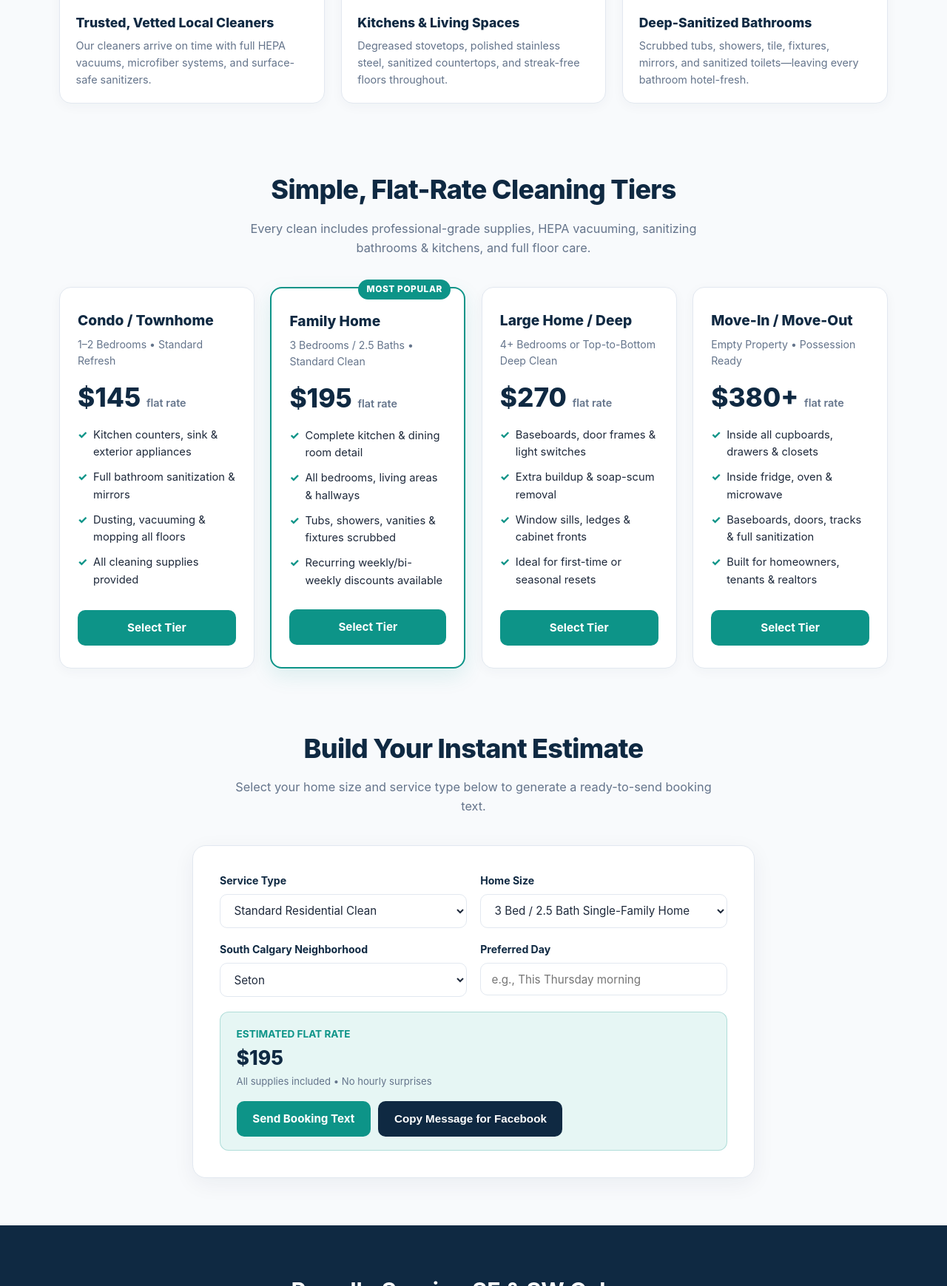
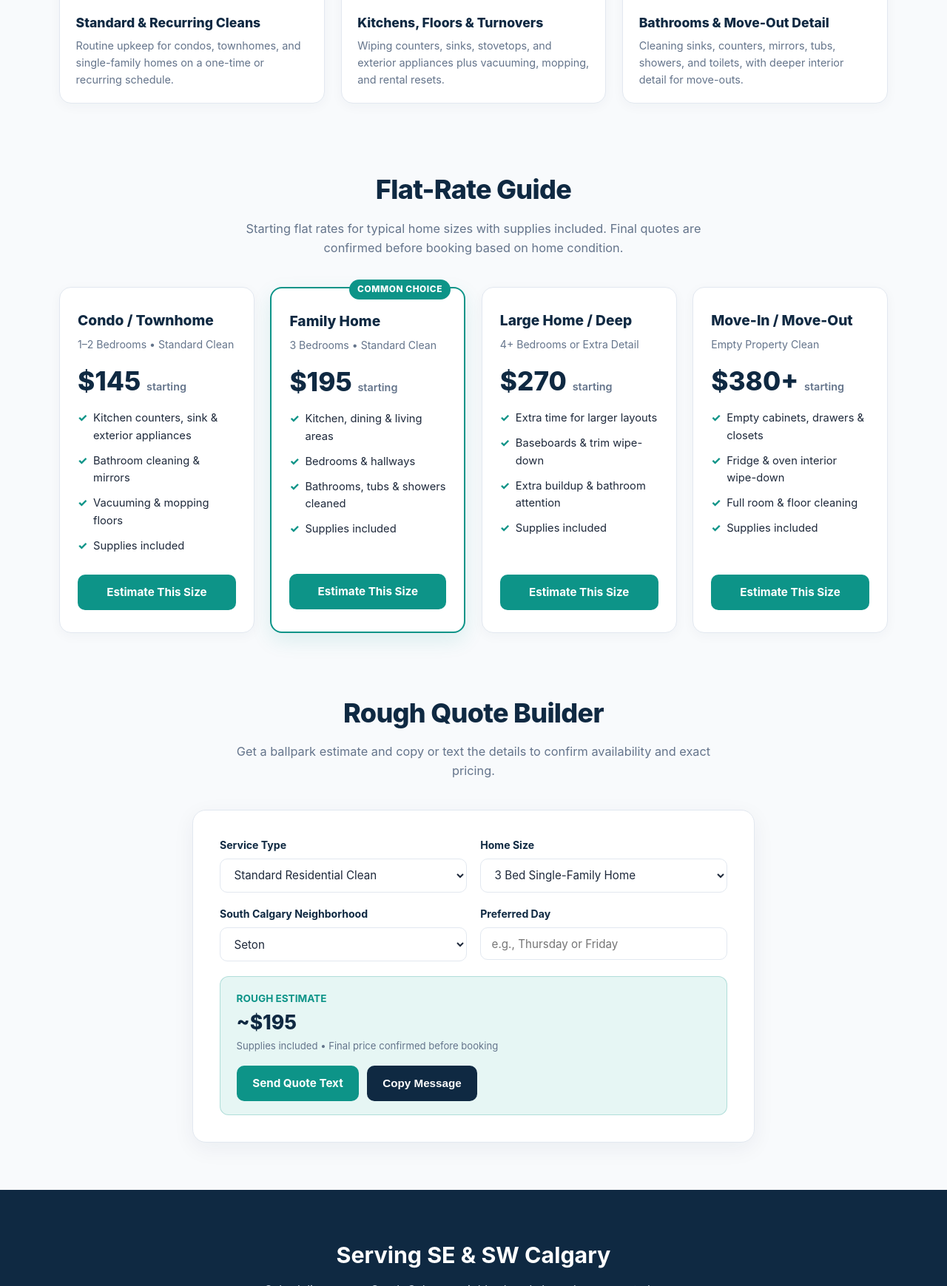
Before and after one commit to ch405monk/southcalgaryhomecare, a plain HTML site: page index.html in a window 1280 px wide. Shown: the part 1061-2800 px from the top of the page at 74% size. Drawn offline with Linux system fonts and the light colour scheme.

Commit message:
Revise text for services and pricing sections
Updated various text elements for clarity and consistency, including service descriptions and pricing details.

```diff
--- a/index.html
+++ b/index.html
@@ -4,7 +4,7 @@
   <meta charset="UTF-8" />
   <meta name="viewport" content="width=device-width, initial-scale=1.0" />
   <title>South Calgary Home Care | Flat-Rate Residential &amp; Move-Out Cleaning</title>
-  <meta name="description" content="Reliable, flat-rate house cleaning, deep cleaning, move-out cleaning, and Airbnb turnovers across SE &amp; SW Calgary. All supplies included." />
+  <meta name="description" content="Flat-rate residential, deep, move-out, and Airbnb turnover cleaning across SE &amp; SW Calgary. Supplies included." />
   <style>
     :root {
       --navy: #0f2942;
@@ -130,7 +130,7 @@
       background: rgba(255, 255, 255, 0.2);
     }
 
-    /* Hero Section with Photo */
+    /* Hero Section */
     .hero {
       background: linear-gradient(135deg, var(--navy-dark) 0%, var(--navy) 65%, #153e63 100%);
       color: #ffffff;
@@ -544,29 +544,29 @@
         <span>South Calgary Home Care</span>
       </a>
       <nav class="nav-links">
-        <a href="#results">Our Work</a>
+        <a href="#services">Services</a>
         <a href="#pricing">Flat-Rate Pricing</a>
-        <a href="#quote">Instant Estimate</a>
+        <a href="#quote">Estimate</a>
         <a href="#areas">Service Areas</a>
       </nav>
-      <a href="#quote" class="btn btn-primary">Book a Clean</a>
+      <a href="#quote" class="btn btn-primary">Request Quote</a>
     </div>
   </header>
 
   <section class="hero">
     <div class="hero-grid">
       <div>
-        <div class="badge">SE &amp; SW Calgary Residential &amp; Turnover Specialists</div>
-        <h1>Spotless Homes. Honest Flat-Rate Pricing.</h1>
-        <p>No hourly clock-watching or surprise add-on fees. Trusted, thorough residential, deep, move-out, and Airbnb turnover cleaning across South Calgary—with all supplies included.</p>
+        <div class="badge">SE &amp; SW Calgary Residential &amp; Turnover Cleaning</div>
+        <h1>Flat-Rate Home Cleaning Across South Calgary.</h1>
+        <p>Upfront flat-rate pricing for residential cleans, deep cleans, move-outs, and short-term rental turnovers across SE &amp; SW Calgary—with cleaning supplies included.</p>
         <div class="hero-actions">
-          <a href="#quote" class="btn btn-primary">Get Your Instant Flat-Rate Quote</a>
-          <a href="sms:5876645006?body=Hi%20South%20Calgary%20Home%20Care!%20I'd%20like%20to%20book%20a%20cleaning." class="btn btn-outline">Text Us: (587) 664-5006</a>
+          <a href="#quote" class="btn btn-primary">Build a Quote Estimate</a>
+          <a href="sms:5876645006?body=Hi%20South%20Calgary%20Home%20Care!%20I'd%20like%20a%20cleaning%20quote." class="btn btn-outline">Text Us: (587) 664-5006</a>
         </div>
         <div class="trust-strip">
-          <span>&#10003; All Supplies Included</span>
-          <span>&#10003; Transparent Flat Rates</span>
-          <span>&#10003; Vetted Local Cleaners</span>
+          <span>&#10003; Supplies Included</span>
+          <span>&#10003; Upfront Flat Rates</span>
+          <span>&#10003; SE &amp; SW Calgary Focus</span>
         </div>
       </div>
 
@@ -574,22 +574,22 @@
         <!-- Upload hero-home.jpg to your GitHub repo to replace the placeholder -->
         <img
           src="hero-home.jpg"
-          alt="Bright, freshly cleaned modern kitchen and living room in South Calgary"
+          alt="Bright residential kitchen and living area in South Calgary"
           onerror="this.src='https://images.unsplash.com/photo-1556911220-bff31c812dba?auto=format&fit=crop&w=900&q=80'"
         />
         <div class="hero-photo-badge">
-          <span><strong>100% Flat-Rate Guarantee</strong> &bull; No Hourly Surprises</span>
+          <span><strong>Flat-Rate Quotes</strong> &bull; Supplies Included</span>
           <span>SE / SW Calgary</span>
         </div>
       </div>
     </div>
   </section>
 
-  <section id="results" style="padding-bottom: 1.5rem;">
+  <section id="services" style="padding-bottom: 1.5rem;">
     <div class="container">
       <div class="section-header">
-        <h2>What Every Clean Looks Like</h2>
-        <p>Consistent checklists, professional-grade products, and vetted South Calgary cleaners who treat your home with care.</p>
+        <h2>Core Cleaning Services</h2>
+        <p>Clear checklists focused on kitchens, bathrooms, bedrooms, living areas, and move-out or turnover resets.</p>
       </div>
 
       <div class="gallery-grid">
@@ -598,13 +598,13 @@
             <!-- Upload cleaner-action.jpg to your GitHub repo -->
             <img
               src="cleaner-action.jpg"
-              alt="Friendly residential cleaner wiping down a bright kitchen counter"
+              alt="Cleaner wiping down a kitchen countertop"
               onerror="this.src='https://images.unsplash.com/photo-1527515637462-cff94eecc1ac?auto=format&fit=crop&w=800&q=80'"
             />
           </div>
           <div class="gallery-body">
-            <h3>Trusted, Vetted Local Cleaners</h3>
-            <p>Our cleaners arrive on time with full HEPA vacuums, microfiber systems, and surface-safe sanitizers.</p>
+            <h3>Standard &amp; Recurring Cleans</h3>
+            <p>Routine upkeep for condos, townhomes, and single-family homes on a one-time or recurring schedule.</p>
           </div>
         </div>
 
@@ -613,13 +613,13 @@
             <!-- Upload clean-kitchen.jpg to your GitHub repo -->
             <img
               src="clean-kitchen.jpg"
-              alt="Sparkling clean kitchen island, sink, and stainless appliances"
+              alt="Clean kitchen island and countertops"
               onerror="this.src='https://images.unsplash.com/photo-1600585154340-be6161a56a0c?auto=format&fit=crop&w=800&q=80'"
             />
           </div>
           <div class="gallery-body">
-            <h3>Kitchens &amp; Living Spaces</h3>
-            <p>Degreased stovetops, polished stainless steel, sanitized countertops, and streak-free floors throughout.</p>
+            <h3>Kitchens, Floors &amp; Turnovers</h3>
+            <p>Wiping counters, sinks, stovetops, and exterior appliances plus vacuuming, mopping, and rental resets.</p>
           </div>
         </div>
 
@@ -628,13 +628,13 @@
             <!-- Upload clean-bath.jpg to your GitHub repo -->
             <img
               src="clean-bath.jpg"
-              alt="Spotless modern bathroom vanity, mirror, and glass shower"
+              alt="Clean bathroom vanity and mirror"
               onerror="this.src='https://images.unsplash.com/photo-1584622650111-993a426fbf0a?auto=format&fit=crop&w=800&q=80'"
             />
           </div>
           <div class="gallery-body">
-            <h3>Deep-Sanitized Bathrooms</h3>
-            <p>Scrubbed tubs, showers, tile, fixtures, mirrors, and sanitized toilets—leaving every bathroom hotel-fresh.</p>
+            <h3>Bathrooms &amp; Move-Out Detail</h3>
+            <p>Cleaning sinks, counters, mirrors, tubs, showers, and toilets, with deeper interior detail for move-outs.</p>
           </div>
         </div>
       </div>
@@ -644,70 +644,70 @@
   <section id="pricing">
     <div class="container">
       <div class="section-header">
-        <h2>Simple, Flat-Rate Cleaning Tiers</h2>
-        <p>Every clean includes professional-grade supplies, HEPA vacuuming, sanitizing bathrooms &amp; kitchens, and full floor care.</p>
+        <h2>Flat-Rate Guide</h2>
+        <p>Starting flat rates for typical home sizes with supplies included. Final quotes are confirmed before booking based on home condition.</p>
       </div>
 
       <div class="pricing-grid">
         <div class="price-card">
           <div>
             <h3>Condo / Townhome</h3>
-            <p class="price-sub">1–2 Bedrooms &bull; Standard Refresh</p>
-            <div class="price-amount">$145 <span>flat rate</span></div>
+            <p class="price-sub">1–2 Bedrooms &bull; Standard Clean</p>
+            <div class="price-amount">$145 <span>starting</span></div>
             <ul class="price-list">
               <li><span class="check">&#10003;</span> Kitchen counters, sink &amp; exterior appliances</li>
-              <li><span class="check">&#10003;</span> Full bathroom sanitization &amp; mirrors</li>
-              <li><span class="check">&#10003;</span> Dusting, vacuuming &amp; mopping all floors</li>
-              <li><span class="check">&#10003;</span> All cleaning supplies provided</li>
+              <li><span class="check">&#10003;</span> Bathroom cleaning &amp; mirrors</li>
+              <li><span class="check">&#10003;</span> Vacuuming &amp; mopping floors</li>
+              <li><span class="check">&#10003;</span> Supplies included</li>
             </ul>
           </div>
-          <a href="#quote" class="btn btn-primary" style="width:100%;">Select Tier</a>
+          <a href="#quote" class="btn btn-primary" style="width:100%;">Estimate This Size</a>
         </div>
 
         <div class="price-card featured">
-          <div class="popular-tag">Most Popular</div>
+          <div class="popular-tag">Common Choice</div>
           <div>
             <h3>Family Home</h3>
-            <p class="price-sub">3 Bedrooms / 2.5 Baths &bull; Standard Clean</p>
-            <div class="price-amount">$195 <span>flat rate</span></div>
+            <p class="price-sub">3 Bedrooms &bull; Standard Clean</p>
+            <div class="price-amount">$195 <span>starting</span></div>
             <ul class="price-list">
-              <li><span class="check">&#10003;</span> Complete kitchen &amp; dining room detail</li>
-              <li><span class="check">&#10003;</span> All bedrooms, living areas &amp; hallways</li>
-              <li><span class="check">&#10003;</span> Tubs, showers, vanities &amp; fixtures scrubbed</li>
-              <li><span class="check">&#10003;</span> Recurring weekly/bi-weekly discounts available</li>
+              <li><span class="check">&#10003;</span> Kitchen, dining &amp; living areas</li>
+              <li><span class="check">&#10003;</span> Bedrooms &amp; hallways</li>
+              <li><span class="check">&#10003;</span> Bathrooms, tubs &amp; showers cleaned</li>
+              <li><span class="check">&#10003;</span> Supplies included</li>
             </ul>
           </div>
-          <a href="#quote" class="btn btn-primary" style="width:100%;">Select Tier</a>
+          <a href="#quote" class="btn btn-primary" style="width:100%;">Estimate This Size</a>
         </div>
 
         <div class="price-card">
           <div>
             <h3>Large Home / Deep</h3>
-            <p class="price-sub">4+ Bedrooms or Top-to-Bottom Deep Clean</p>
-            <div class="price-amount">$270 <span>flat rate</span></div>
+            <p class="price-sub">4+ Bedrooms or Extra Detail</p>
+            <div class="price-amount">$270 <span>starting</span></div>
             <ul class="price-list">
-              <li><span class="check">&#10003;</span> Baseboards, door frames &amp; light switches</li>
-              <li><span class="check">&#10003;</span> Extra buildup &amp; soap-scum removal</li>
-              <li><span class="check">&#10003;</span> Window sills, ledges &amp; cabinet fronts</li>
-              <li><span class="check">&#10003;</span> Ideal for first-time or seasonal resets</li>
+              <li><span class="check">&#10003;</span> Extra time for larger layouts</li>
+              <li><span class="check">&#10003;</span> Baseboards &amp; trim wipe-down</li>
+              <li><span class="check">&#10003;</span> Extra buildup &amp; bathroom attention</li>
+              <li><span class="check">&#10003;</span> Supplies included</li>
             </ul>
           </div>
-          <a href="#quote" class="btn btn-primary" style="width:100%;">Select Tier</a>
+          <a href="#quote" class="btn btn-primary" style="width:100%;">Estimate This Size</a>
         </div>
 
         <div class="price-card">
           <div>
             <h3>Move-In / Move-Out</h3>
-            <p class="price-sub">Empty Property &bull; Possession Ready</p>
-            <div class="price-amount">$380+ <span>flat rate</span></div>
+            <p class="price-sub">Empty Property Clean</p>
+            <div class="price-amount">$380+ <span>starting</span></div>
             <ul class="price-list">
-              <li><span class="check">&#10003;</span> Inside all cupboards, drawers &amp; closets</li>
-              <li><span class="check">&#10003;</span> Inside fridge, oven &amp; microwave</li>
-              <li><span class="check">&#10003;</span> Baseboards, doors, tracks &amp; full sanitization</li>
-              <li><span class="check">&#10003;</span> Built for homeowners, tenants &amp; realtors</li>
+              <li><span class="check">&#10003;</span> Empty cabinets, drawers &amp; closets</li>
+              <li><span class="check">&#10003;</span> Fridge &amp; oven interior wipe-down</li>
+              <li><span class="check">&#10003;</span> Full room &amp; floor cleaning</li>
+              <li><span class="check">&#10003;</span> Supplies included</li>
             </ul>
           </div>
-          <a href="#quote" class="btn btn-primary" style="width:100%;">Select Tier</a>
+          <a href="#quote" class="btn btn-primary" style="width:100%;">Estimate This Size</a>
         </div>
       </div>
     </div>
@@ -716,8 +716,8 @@
   <section id="quote" style="padding-top: 1rem;">
     <div class="container">
       <div class="section-header">
-        <h2>Build Your Instant Estimate</h2>
-        <p>Select your home size and service type below to generate a ready-to-send booking text.</p>
+        <h2>Rough Quote Builder</h2>
+        <p>Get a ballpark estimate and copy or text the details to confirm availability and exact pricing.</p>
       </div>
 
       <div class="quote-box">
@@ -726,17 +726,17 @@
             <label for="serviceType">Service Type</label>
             <select id="serviceType" onchange="updateQuote()">
               <option value="standard">Standard Residential Clean</option>
-              <option value="deep">Top-to-Bottom Deep Clean (+$75)</option>
-              <option value="moveout">Empty Move-In / Move-Out Clean ($380+)</option>
-              <option value="airbnb">Airbnb / Short-Term Rental Turnover</option>
+              <option value="deep">Deep Clean (+$75)</option>
+              <option value="moveout">Empty Move-In / Move-Out ($380+)</option>
+              <option value="airbnb">Airbnb / Rental Turnover</option>
             </select>
           </div>
           <div>
             <label for="homeSize">Home Size</label>
             <select id="homeSize" onchange="updateQuote()">
               <option value="145">1–2 Bed Condo / Townhome</option>
-              <option value="195" selected>3 Bed / 2.5 Bath Single-Family Home</option>
-              <option value="270">4+ Bed Large Single-Family Home</option>
+              <option value="195" selected>3 Bed Single-Family Home</option>
+              <option value="270">4+ Bed Large Home</option>
             </select>
           </div>
           <div>
@@ -755,19 +755,19 @@
           </div>
           <div>
             <label for="preferredDay">Preferred Day</label>
-            <input type="text" id="preferredDay" placeholder="e.g., This Thursday morning" oninput="updateQuote()" />
+            <input type="text" id="preferredDay" placeholder="e.g., Thursday or Friday" oninput="updateQuote()" />
           </div>
         </div>
 
         <div class="estimate-bar">
           <div>
-            <div style="font-size:0.85rem; font-weight:700; color:var(--teal); text-transform:uppercase;">Estimated Flat Rate</div>
-            <div class="estimate-price" id="displayPrice">$195</div>
-            <div style="font-size:0.82rem; color:var(--muted);">All supplies included &bull; No hourly surprises</div>
+            <div style="font-size:0.85rem; font-weight:700; color:var(--teal); text-transform:uppercase;">Rough Estimate</div>
+            <div class="estimate-price" id="displayPrice">~$195</div>
+            <div style="font-size:0.82rem; color:var(--muted);">Supplies included &bull; Final price confirmed before booking</div>
           </div>
           <div style="display:flex; gap:0.65rem; flex-wrap:wrap;">
-            <a id="smsLink" href="#" class="btn btn-primary">Send Booking Text</a>
-            <button type="button" class="btn" style="background:var(--navy); color:#fff;" onclick="copyQuote()">Copy Message for Facebook</button>
+            <a id="smsLink" href="#" class="btn btn-primary">Send Quote Text</a>
+            <button type="button" class="btn" style="background:var(--navy); color:#fff;" onclick="copyQuote()">Copy Message</button>
           </div>
         </div>
 
@@ -778,8 +778,8 @@
 
   <section id="areas" class="areas-section">
     <div class="container">
-      <h2>Proudly Serving SE &amp; SW Calgary</h2>
-      <p>Local, reliable crews stationed right in South Calgary for punctual arrivals and flexible scheduling.</p>
+      <h2>Serving SE &amp; SW Calgary</h2>
+      <p>Scheduling across South Calgary neighborhoods based on current cleaner availability.</p>
       <div class="neighborhood-pills">
         <span class="pill">Seton</span>
         <span class="pill">Mahogany</span>
@@ -813,6 +813,7 @@
 
       let total = base;
       let serviceLabel = "Standard Clean";
+      let isStarting = false;
 
       if (service === "deep") {
         total = base + 75;
@@ -820,14 +821,17 @@
       } else if (service === "moveout") {
         total = base === 270 ? 440 : 380;
         serviceLabel = "Move-In / Move-Out Clean";
+        isStarting = true;
       } else if (service === "airbnb") {
         serviceLabel = "Airbnb Turnover Clean";
+        isStarting = true;
       }
 
-      document.getElementById("displayPrice").textContent = "$" + total;
+      const priceText = isStarting ? `$${total}+` : `~$${total}`;
+      document.getElementById("displayPrice").textContent = priceText;
 
       const sizeText = document.getElementById("homeSize").options[document.getElementById("homeSize").selectedIndex].text;
-      const message = `Hi South Calgary Home Care! I'd like to book a ${serviceLabel} (${sizeText}) in ${neighborhood}. Estimated flat rate: $${total}. Preferred day: ${day}.`;
+      const message = `Hi South Calgary Home Care! Looking for a ${serviceLabel} (${sizeText}) in ${neighborhood}. Rough estimate shown: ${priceText}. Preferred day: ${day}.`;
 
       document.getElementById("smsLink").href = `sms:${BUSINESS_PHONE}?body=${encodeURIComponent(message)}`;
       return message;
@@ -838,7 +842,7 @@
       navigator.clipboard.writeText(msg).then(() => {
         const preview = document.getElementById("smsPreview");
         preview.style.display = "block";
-        preview.textContent = "Copied to clipboard! Paste this straight into Facebook Messenger: \"" + msg + "\"";
+        preview.textContent = "Copied to clipboard: \"" + msg + "\"";
       });
     }
 
```
